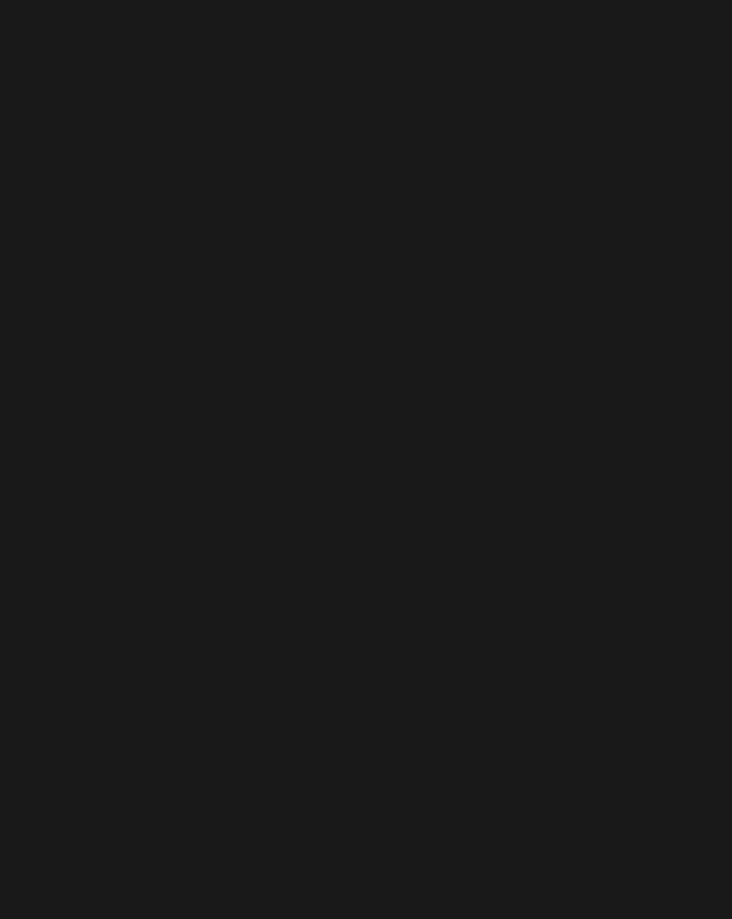
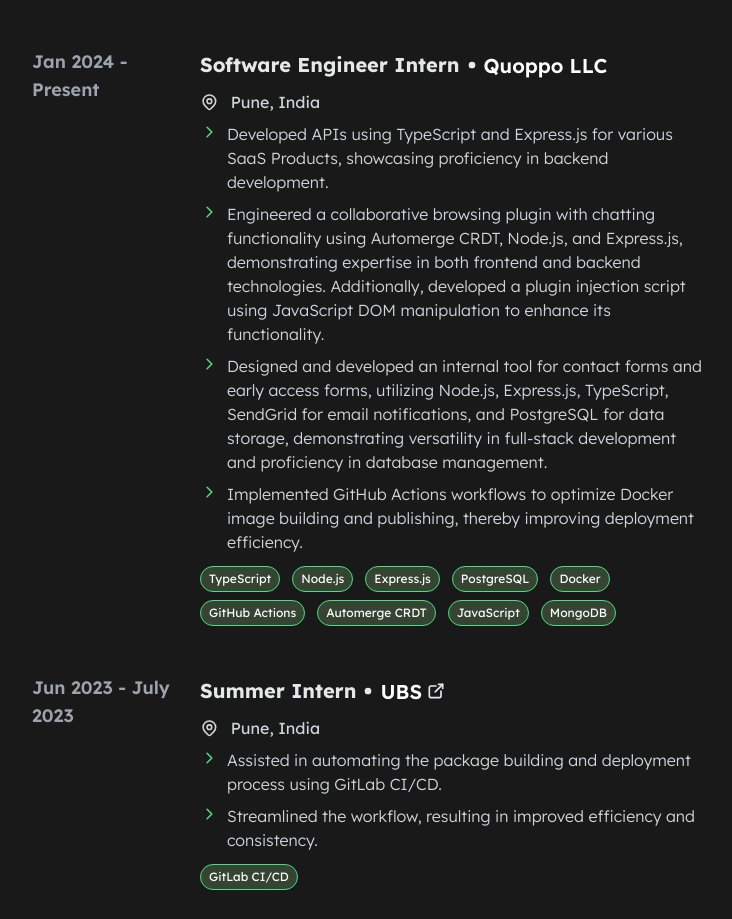
Before and after one commit to rohitvpatil0810/rohit-portfolio-next, a Next.js app: page / in a window 1280 px wide. Shown: the part 3046-3965 px from the top of the page, without its empty margins (272-1004 px from the left). Before the commit the page ends 2930 px from the top, so only its background shows below. Built offline with nearby package versions, Linux system fonts and the light colour scheme.

Commit message:
feat: add experience section

```diff
--- a/src/app/page.tsx
+++ b/src/app/page.tsx
@@ -1,4 +1,5 @@
 import AboutMe from "@/components/about-me";
+import Experience from "@/components/experience";
 import Hero from "@/components/hero";
 import Navbar from "@/components/navbar";
 import Projects from "@/components/projects";
@@ -12,6 +13,7 @@
       <AboutMe />
       <Skills />
       <Projects />
+      <Experience />
     </>
   );
 }
--- /dev/null
+++ b/src/components/experience.tsx
@@ -0,0 +1,28 @@
+import React from "react";
+import SectionHeader from "./ui/section-header";
+import experienceList from "@/lib/experience-list";
+import ExperienceItem from "./ui/experience-item";
+
+type Props = {};
+
+const Experience = (props: Props) => {
+  return (
+    <div
+      id="experience"
+      className="w-full flex flex-col justify-center items-center"
+    >
+      <SectionHeader>Experience</SectionHeader>
+      <h1 className="py-8 text-4xl text-gray-200 font-bold">
+        Career Highlights 💼
+      </h1>
+      {experienceList.map((experience) => (
+        <ExperienceItem
+          key={experience.company + experience.title}
+          experience={experience}
+        />
+      ))}
+    </div>
+  );
+};
+
+export default Experience;
--- /dev/null
+++ b/src/components/ui/experience-item.tsx
@@ -0,0 +1,73 @@
+import { Experience } from "@/lib/experience-list";
+import {
+  IconChevronRight,
+  IconExternalLink,
+  IconMapPin,
+  IconPointFilled,
+} from "@tabler/icons-react";
+import React from "react";
+import Chip from "./chip";
+import HoverUnderlineText from "./hover-underline-text";
+
+type Props = {
+  experience: Experience;
+};
+
+function ExperienceItem({ experience }: Props) {
+  return (
+    <div className="py-4 w-3/5 flex group">
+      <div className="w-1/4">
+        <h3 className="text-lg text-gray-400 font-semibold py-1">
+          {experience.date}
+        </h3>
+      </div>
+      <div className="w-3/4">
+        <h1 className="text-xl text-gray-200 font-bold flex flex-wrap items-center space-x-1">
+          <span>{experience.title}</span> <IconPointFilled size={16} />
+          <a
+            href={experience.companyLink}
+            target="_blank"
+            rel="noopener noreferrer"
+            className="hover:cursor-pointer"
+          >
+            <HoverUnderlineText
+              className="group-hover:text-light-green"
+              underlineColor="bg-green-400"
+            >
+              {experience.company}
+            </HoverUnderlineText>
+          </a>
+          {experience.experienceLetterLink ? (
+            <a
+              href={experience.experienceLetterLink}
+              target="_blank"
+              rel="noopener noreferrer"
+              className="hover:cursor-pointer"
+            >
+              <IconExternalLink size={20} className="hover:text-light-green" />
+            </a>
+          ) : null}
+        </h1>
+        <h2 className="text-gray-300 pt-1 flex justify-start items-center space-x-1">
+          <IconMapPin size={20} className="mr-2" />
+          <span className="inline w-full">{experience.location}</span>
+        </h2>
+        <ul className="list-none text-gray-300 pt-2 text-base space-y-2 font-light">
+          {experience.description.map((point) => (
+            <li key={point} className="flex justify-start">
+              <IconChevronRight size={20} className="mr-2 text-green-400" />
+              <h1 className="inline w-full">{point}</h1>
+            </li>
+          ))}
+        </ul>
+        <div className="flex flex-wrap py-2">
+          {experience.skills.map((skill) => (
+            <Chip key={skill}>{skill}</Chip>
+          ))}
+        </div>
+      </div>
+    </div>
+  );
+}
+
+export default ExperienceItem;
--- /dev/null
+++ b/src/lib/experience-list.tsx
@@ -0,0 +1,68 @@
+export type Experience = {
+  title: string;
+  company: string;
+  companyLink: string;
+  experienceLetterLink: string | null;
+  date: string;
+  location: string;
+  description: string[];
+  skills: string[];
+};
+
+const experienceList: Experience[] = [
+  {
+    title: "Software Engineer Intern",
+    company: "Quoppo LLC",
+    companyLink: "https://quoppo.com/",
+    experienceLetterLink: null,
+    date: "Jan 2024 - Present",
+    location: "Pune, India",
+    description: [
+      "Developed APIs using TypeScript and Express.js for various SaaS Products, showcasing proficiency in backend development.",
+      "Engineered a collaborative browsing plugin with chatting functionality using Automerge CRDT, Node.js, and Express.js, demonstrating expertise in both frontend and backend technologies. Additionally, developed a plugin injection script using JavaScript DOM manipulation to enhance its functionality.",
+      "Designed and developed an internal tool for contact forms and early access forms, utilizing Node.js, Express.js, TypeScript, SendGrid for email notifications, and PostgreSQL for data storage, demonstrating versatility in full-stack development and proficiency in database management.",
+      "Implemented GitHub Actions workflows to optimize Docker image building and publishing, thereby improving deployment efficiency.",
+    ],
+    skills: [
+      "TypeScript",
+      "Node.js",
+      "Express.js",
+      "PostgreSQL",
+      "Docker",
+      "GitHub Actions",
+      "Automerge CRDT",
+      "JavaScript",
+      "MongoDB",
+    ],
+  },
+  {
+    title: "Summer Intern",
+    company: "UBS",
+    companyLink: "https://ubs.com/",
+    experienceLetterLink:
+      "https://drive.google.com/file/d/1h30dHp-C82Mgg_vh0HSKL7s6VgtvRYHN/view",
+    date: "Jun 2023 - July 2023",
+    location: "Pune, India",
+    description: [
+      "Assisted in automating the package building and deployment process using GitLab CI/CD.",
+      "Streamlined the workflow, resulting in improved efficiency and consistency.",
+    ],
+    skills: ["GitLab CI/CD"],
+  },
+  {
+    title: "Web Development Intern",
+    company: "Virtuebyte Pvt. Ltd.",
+    companyLink: "https://virtuebyte.in/",
+    experienceLetterLink:
+      "https://drive.google.com/file/d/1MReCyWzQ8MeAPsx426Iz_G2XRZkyghtO/view",
+    date: "Sept 2022 - Feb 2023",
+    location: "Pune, India",
+    description: [
+      "Developed a RESTful API for a Task Manager mobile application using Node.js, Express.js, and MySQL, showcasing full-stack proficiency.",
+      "Integrated advanced features such as Multer for file uploads and Nodemailer for email notifications, highlighting expertise in utilizing external libraries to enhance application capabilities.",
+      "Deployed the API to an Ubuntu 22.04 Digital Ocean server, ensuring reliable performance for client usage, and demonstrating proficiency in server administration and deployment procedures.",
+    ],
+    skills: ["Node.js", "Express.js", "MySQL", "JavaScript", "MongoDB"],
+  },
+];
+export default experienceList;
```
